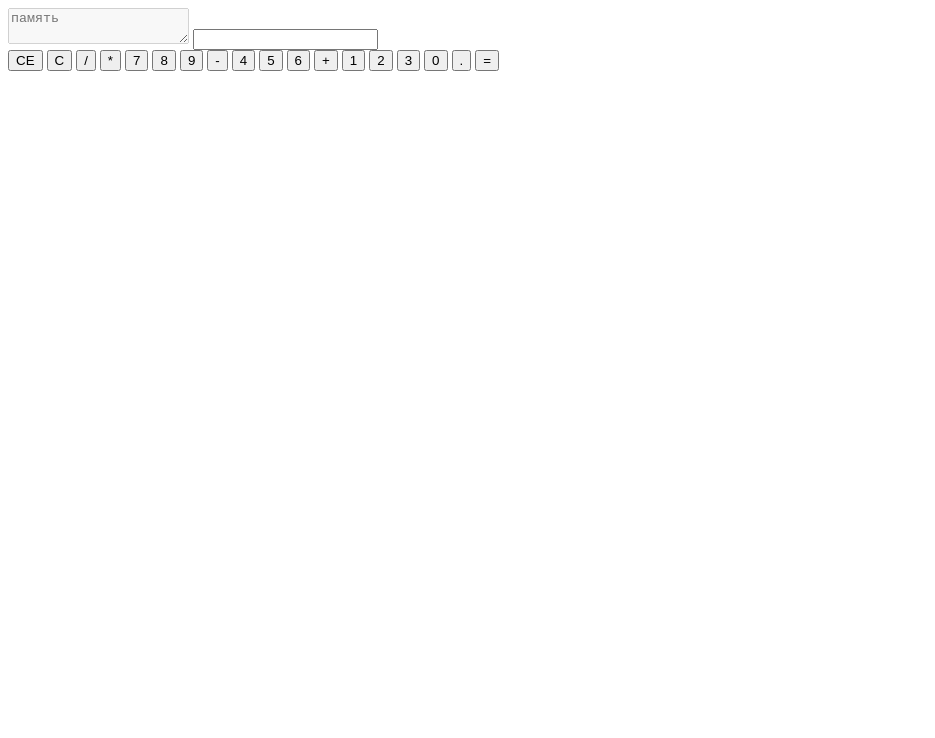
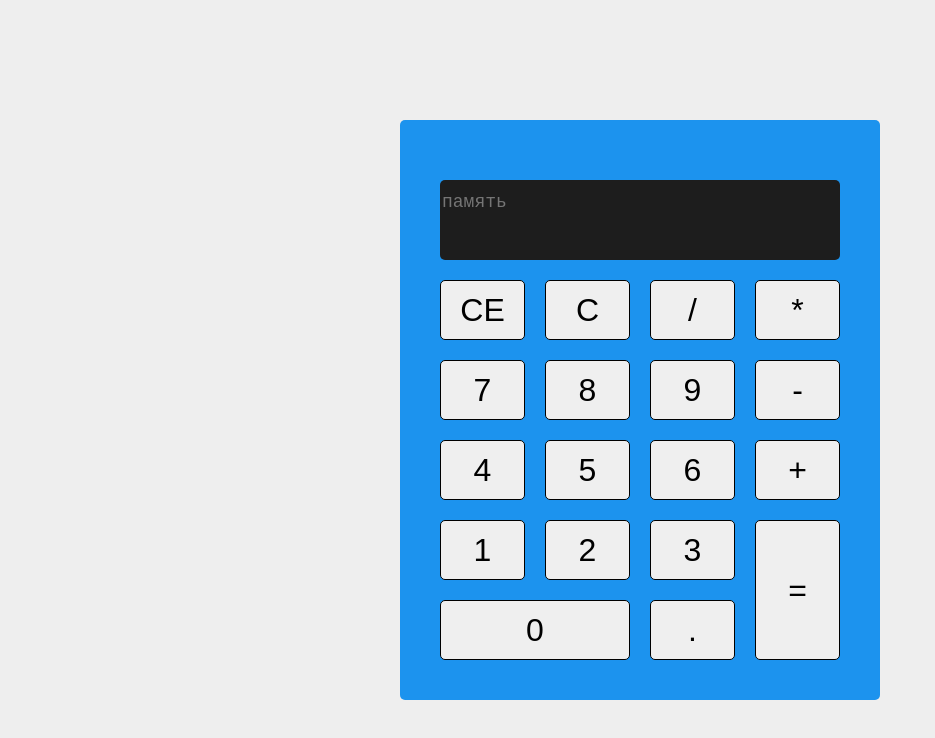
Before and after one commit to enigmer2/calculator, a plain HTML site: page index.html in a window 1280 px wide. Shown: the whole page, without its empty margins (0-935 px from the left). Drawn offline with Linux system fonts and the light colour scheme; the site is published under a folder, as on GitHub Pages, so addresses that start at the root find nothing.

Commit message:
fix: style

```diff
--- a/index.html
+++ b/index.html
@@ -4,8 +4,8 @@
 <head>
     <meta charset="UTF-8">
     <meta name="viewport" content="width=device-width, initial-scale=1.0">
-    <link rel="stylesheet" href="/style.css">
-    <title>Document</title>
+    <link rel="stylesheet" type="text/css" href="style.css">
+    <title>Calculator</title>
 </head>
 
 <body>
@@ -19,45 +19,27 @@
                 type="text">
 
         </div>
-        <button id="cleanErase" class="button clean"> CE
-            <!--Клавиша СЕ--></button>
-        <button id="clean" class="button clean"> C
-            <!--Клавиша С --></button>
-        <button id="divide" class="button operations"> /
-            <!--Клавиша / --></button>
-        <button id="multiply" class="button operations"> *
-            <!--Клавиша * --></button>
-        <button id="seven" class="button number"> 7
-            <!--Клавиша 7 --></button>
-        <button id="eight" class="button number"> 8
-            <!--Клавиша 8 --></button>
-        <button id="nine" class="button number"> 9
-            <!--Клавиша 9 --></button>
-        <button id="minus" class="button operations"> -
-            <!--Клавиша - --></button>
-        <button id="four" class="button number"> 4
-            <!--Клавиша 4 --></button>
-        <button id="five" class="button number"> 5
-            <!--Клавиша 5 --></button>
-        <button id="six" class="button number"> 6
-            <!--Клавиша 6 --></button>
-        <button id="plus" class="button operations"> +
-            <!--Клавиша + --></button>
-        <button id="one" class="button number"> 1
-            <!--Клавиша 1 --></button>
-        <button id="two" class="button number"> 2
-            <!--Клавиша 2 --></button>
-        <button id="three" class="button number"> 3
-            <!--Клавиша 3 --></button>
-        <button id="zero" class="button number big-O"> 0
-            <!--Клавиша 0 --></button>
-        <button id="decimal" class="button decimal"> .
-            <!--Клавиша . --></button>
-        <button id="result" class="button operations big-result"> =
-            <!--Клавиша = --></button>
+        <button id="cleanErase" class="button clean">CE</button>
+        <button id="clean" class="button clean">C</button>
+        <button id="divide" class="button operations">/</button>
+        <button id="multiply" class="button operations">*</button>
+        <button id="seven" class="button number">7</button>
+        <button id="eight" class="button number">8</button>
+        <button id="nine" class="button number">9</button>
+        <button id="minus" class="button operations">-</button>
+        <button id="four" class="button number">4</button>
+        <button id="five" class="button number">5</button>
+        <button id="six" class="button number">6</button>
+        <button id="plus" class="button operations">+</button>
+        <button id="one" class="button number">1</button>
+        <button id="two" class="button number">2</button>
+        <button id="three" class="button number">3</button>
+        <button id="zero" class="button number big-O">0</button>
+        <button id="decimal" class="button decimal">.</button>
+        <button id="result" class="button operations big-result">=</button>
     </div>
 
-    <script type="text/javascript" src="/script.js"></script>
+    <script type="text/javascript" src="script.js"></script>
 </body>
 
 </html>
--- a/script.js
+++ b/script.js
@@ -50,14 +50,13 @@ resultBtn.addEventListener("click", result);
 function numberPress(number) {
   if (MemoryNewNumber) {
     display.value = number;
+    displayMem.value += number;
     MemoryNewNumber = false;
   } else {
     if (display.value === "0") {
       display.value = number;
-      displayMem.value = number;
     } else {
       display.value += number;
-      displayMem.value += number;
     }
   }
 }
--- a/style.css
+++ b/style.css
@@ -1,3 +1,14 @@
+::-webkit-scrollbar {
+  width: 6px;
+  height: 4px;
+  background-color: transparent;
+}
+::-webkit-scrollbar-thumb {
+  background-color: transparent;
+}
+::-webkit-scrollbar-thumb:hover {
+  background-color: transparent;
+}
 body {
   margin: 0;
   padding: 0;
@@ -106,15 +117,3 @@ body {
 /*текст эриа*/
 .code {
 }
-
-::-webkit-scrollbar {
-  width: 6px;
-  height: 4px;
-  background-color: bg-color;
-}
-::-webkit-scrollbar-thumb {
-  background-color: var(--hr-color);
-}
-::-webkit-scrollbar-thumb:hover {
-  background-color: bg-color;
-}
```
